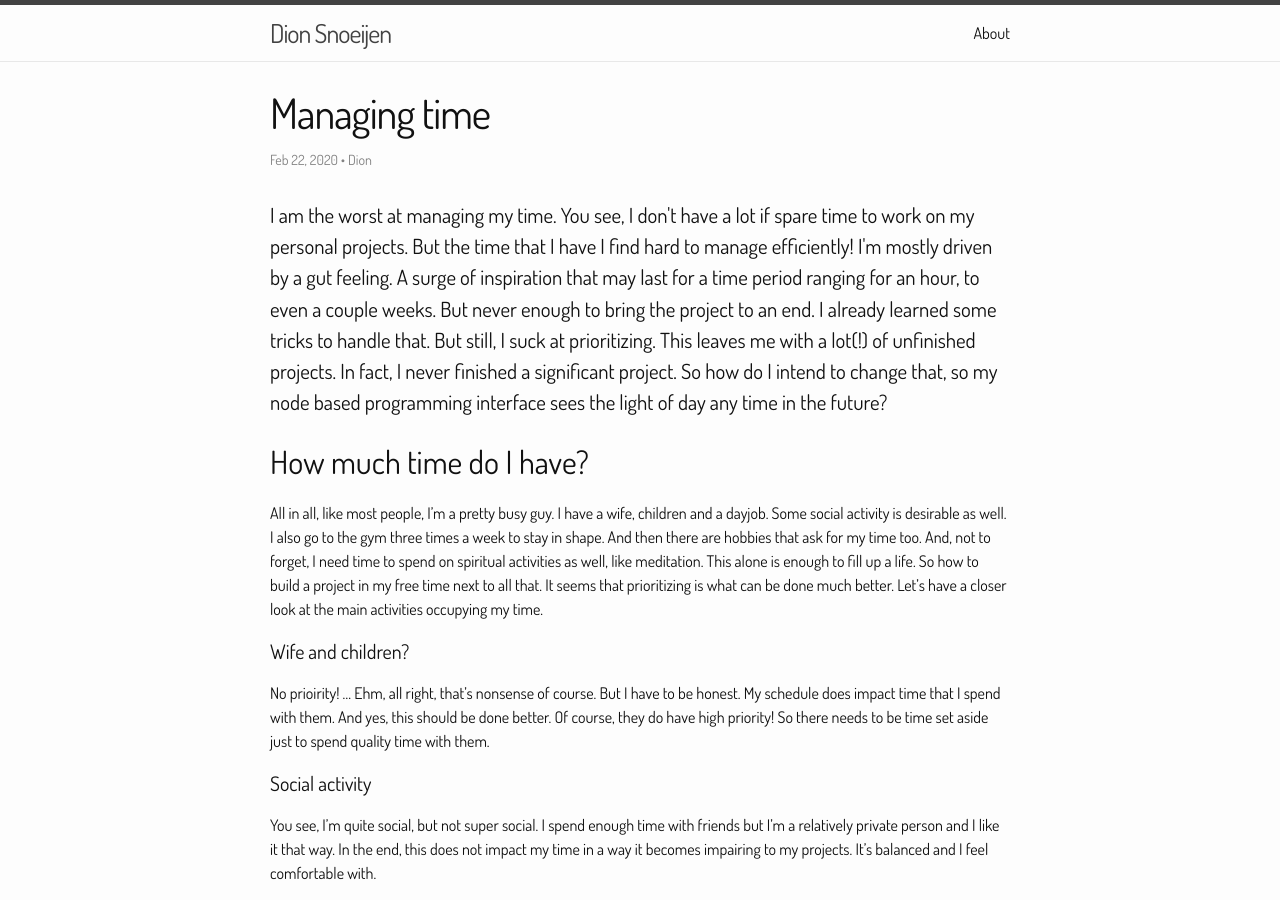
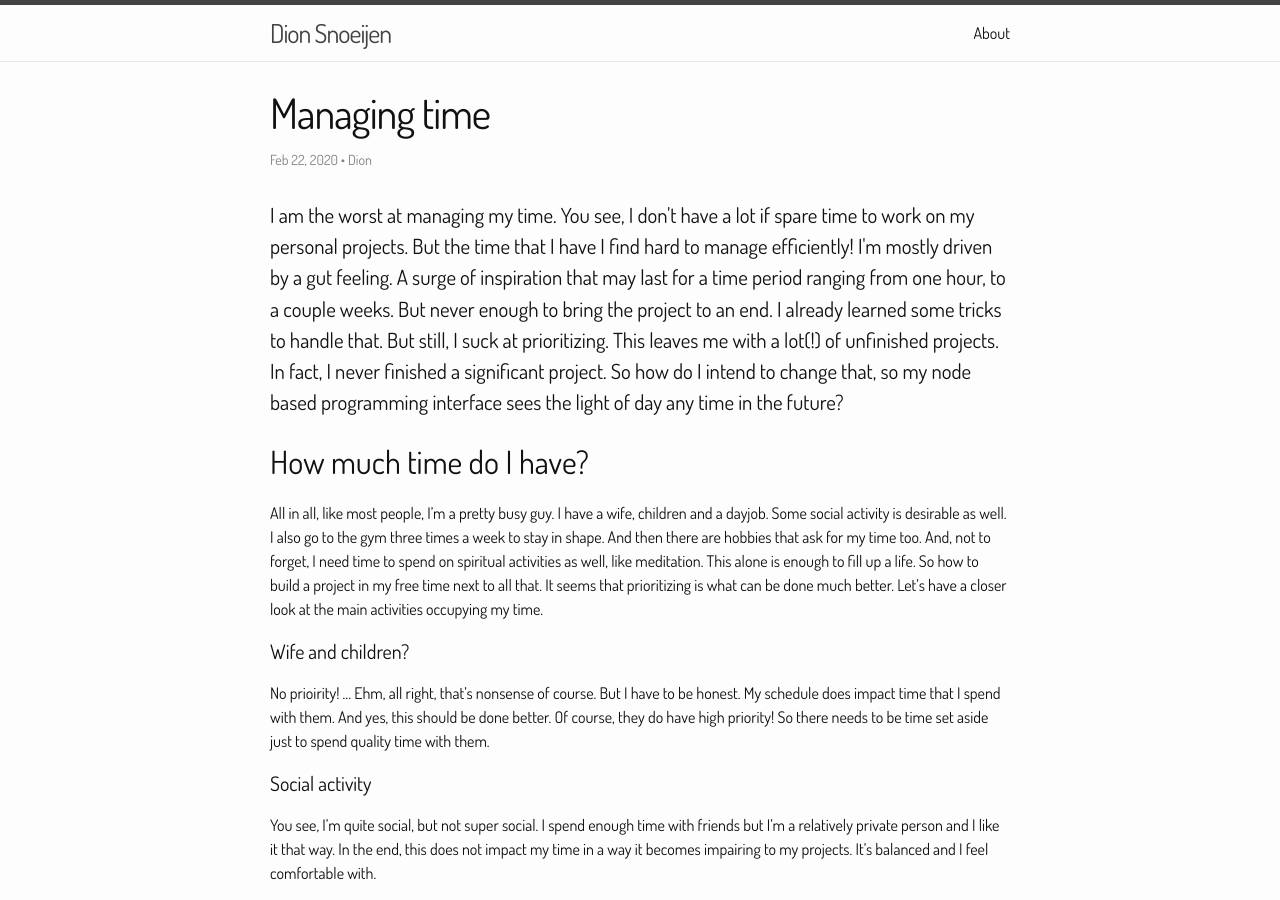
Before and after one commit to dionsnoeijen/dionsnoeijen.nl, a Jekyll site: the page built from _posts/2020-02-22-managing-time.markdown, in a window 1280 px wide and 900 px high. Built offline with Jekyll 4.4.1, drawn with Linux system fonts in a browser that asks for light colours; comment, search, counter and statistics services are not loaded.

Commit message:
Update managing time

```diff
--- a/_posts/2020-02-22-managing-time.markdown
+++ b/_posts/2020-02-22-managing-time.markdown
@@ -9,7 +9,7 @@ author: "Dion"
 ---
 
 <div class="larger">
-I am the worst at managing my time. You see, I don't have a lot if spare time to work on my personal projects. But the time that I have I find hard to manage efficiently! I'm mostly driven by a gut feeling. A surge of inspiration that may last for a time period ranging for an hour, to even a couple weeks. But never enough to bring the project to an end. I already learned some tricks to handle that. But still, I suck at prioritizing. This leaves me with a lot(!) of unfinished projects. In fact, I never finished a significant project. So how do I intend to change that, so my node based programming interface sees the light of day any time in the future?
+I am the worst at managing my time. You see, I don't have a lot if spare time to work on my personal projects. But the time that I have I find hard to manage efficiently! I'm mostly driven by a gut feeling. A surge of inspiration that may last for a time period ranging from one hour, to a couple weeks. But never enough to bring the project to an end. I already learned some tricks to handle that. But still, I suck at prioritizing. This leaves me with a lot(!) of unfinished projects. In fact, I never finished a significant project. So how do I intend to change that, so my node based programming interface sees the light of day any time in the future?
 </div>
 
 ## How much time do I have?
```
